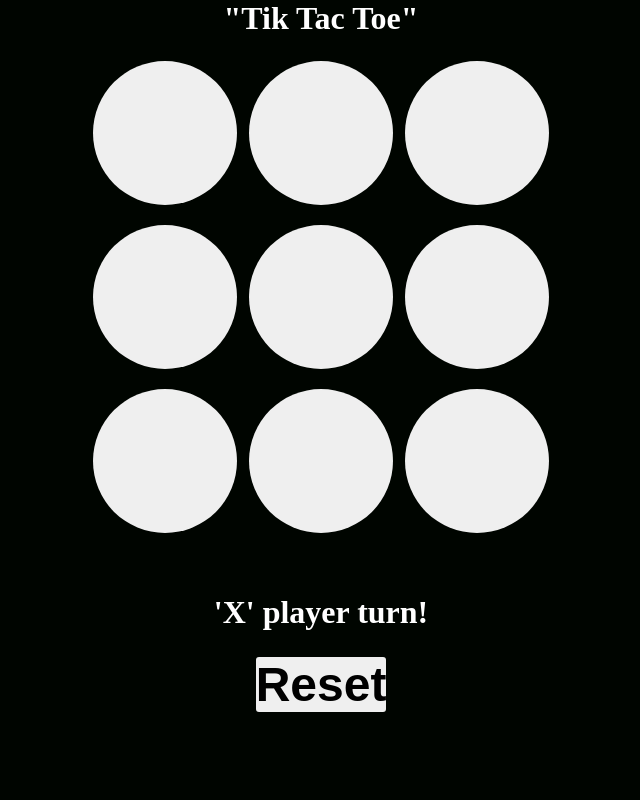
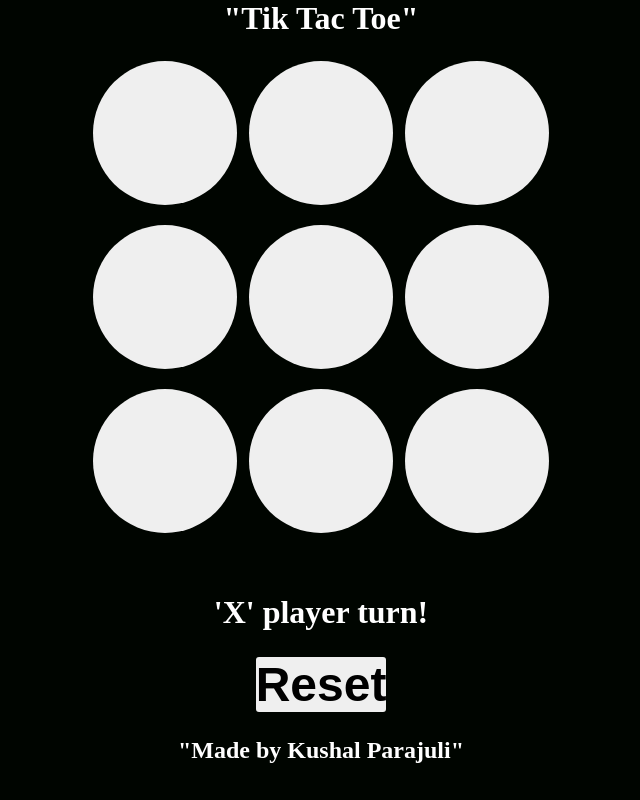
Before and after one commit to kushal-parajuli/tik-tak-toe, a plain HTML site: page index.html in a window 1280 px wide. Shown: the whole page, without its empty margins (319-959 px from the left). Drawn offline with Linux system fonts and the light colour scheme.

Commit message:
Update index.html
changed

```diff
--- a/index.html
+++ b/index.html
@@ -32,6 +32,7 @@
 
         <button id="reset">Reset</button>
     </main>
+    <h2>"Made by Kushal Parajuli"</h2>
     <script src="script.js"></script>
 </body>
 </html>
```
